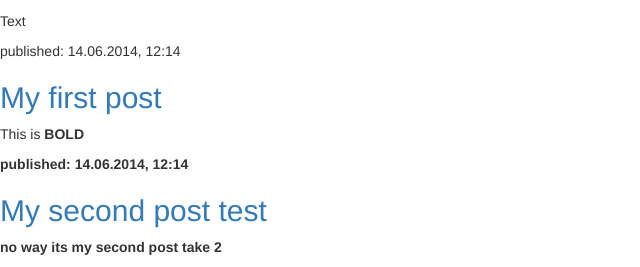
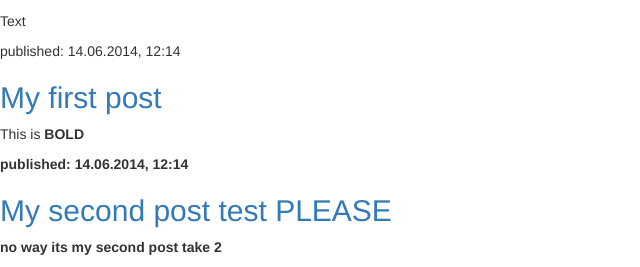
Before and after one commit to yonispivak/my-first-blog, a Django app: page / in a window 1280 px wide. Shown: the part 561-828 px from the top of the page, without its empty margins (0-640 px from the left). Run offline with Django 3.2, Linux system fonts and the light colour scheme; data comes from the database, SQL or seed files in the repository; some libraries are stand-ins or nearby versions.

Commit message:
i think its finally working

```diff
--- a/blog/templates/blog/post_list.html
+++ b/blog/templates/blog/post_list.html
@@ -25,7 +25,7 @@
 
         <div>
             <p>published: 14.06.2014, 12:14</p>
-            <h2><a href="">My second post test</a></h2>
+            <h2><a href="">My second post test PLEASE</a></h2>
             <p>no way its my second post take 2</p>
         </div>
     </body>
```
